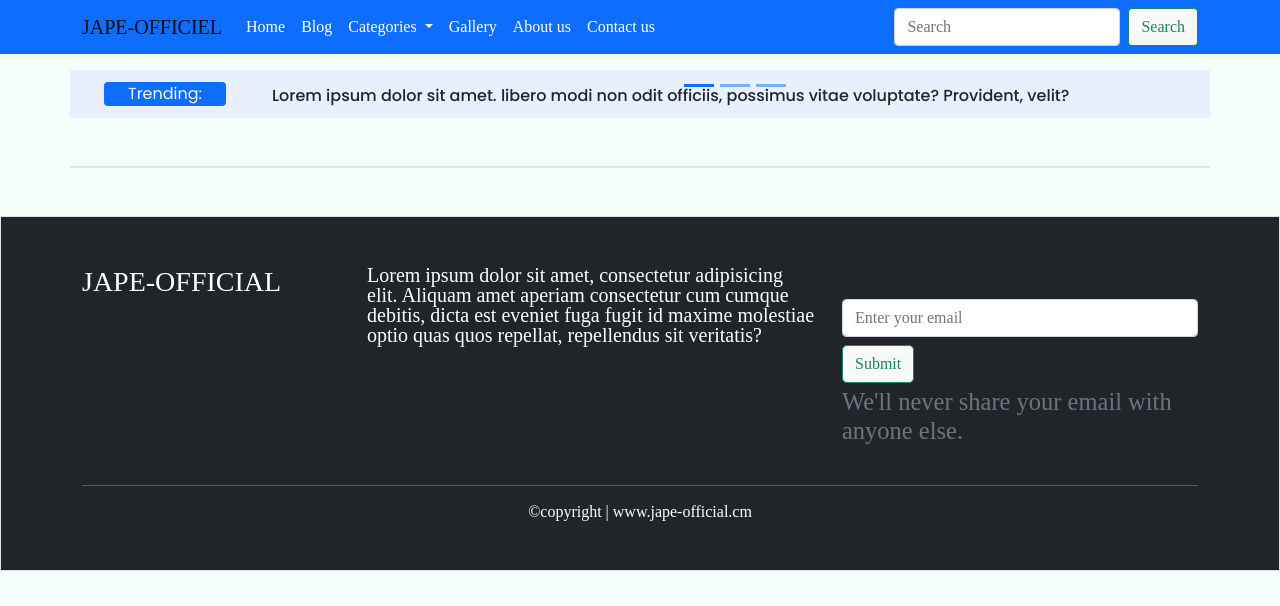
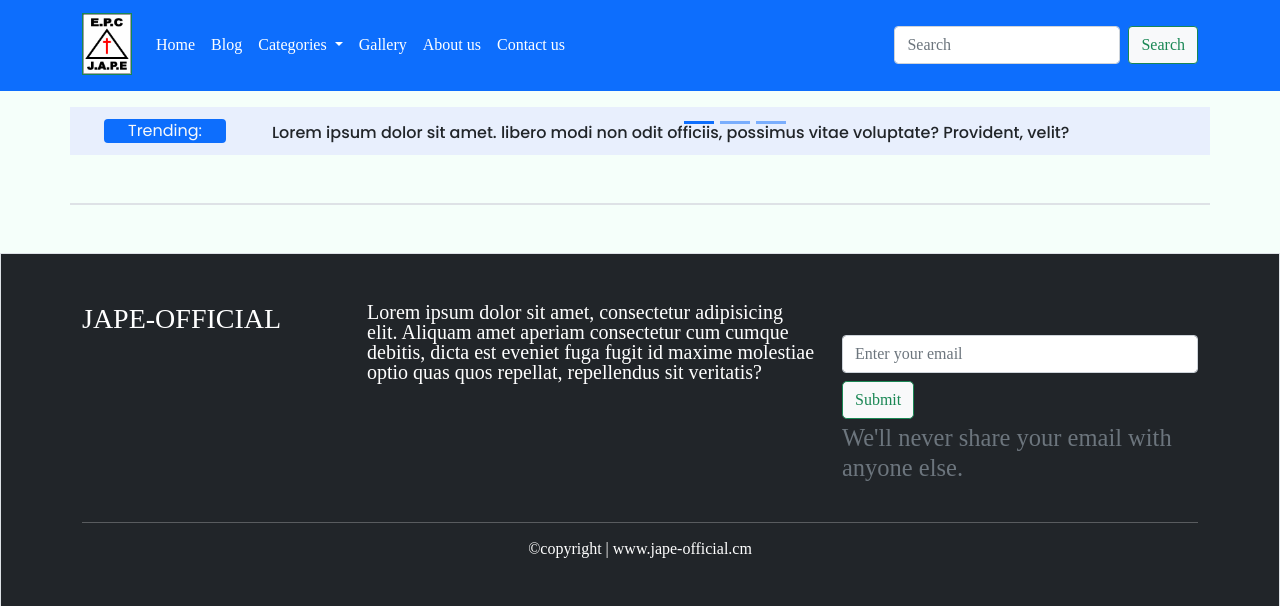
Before and after one commit to borishristi/jape-officiel, a Django app: page /base in a window 1280 px wide. Shown: the top 606 px of the page. Run offline with Django 5.2, Linux system fonts and the light colour scheme; some libraries are stand-ins or nearby versions.

Commit message:
I have replace JAPE OFFICIEL by the logo of the  jape

```diff
--- a/src/templates/base.html
+++ b/src/templates/base.html
@@ -23,7 +23,8 @@
 
 <nav class="navbar navbar-expand-lg navbar-light bg-primary">
     <div class="container">
-        <a class="navbar-brand roboto-black-italic" href="{% url 'home_view' %}">JAPE-OFFICIEL</a>
+        <a href="{% url 'home_view' %}"></a>
+        <a class="navbar-brand roboto-black-italic" href="{% url 'home_view' %}"><img src="{% static 'img/logojape.bmp' %}" alt="" width="50px" class="border border-success d-inline"></a>
         <button class="navbar-toggler" type="button" data-bs-toggle="collapse" data-bs-target="#navbarSupportedContent"
                 aria-controls="navbarSupportedContent" aria-expanded="false" aria-label="Toggle navigation">
             <span class="navbar-toggler-icon"></span>
```
